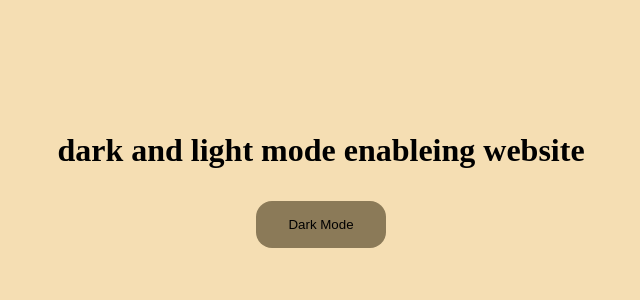
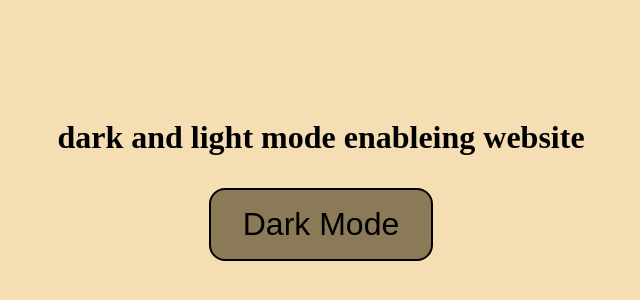
Before and after one commit to callmeyaseen/Dark-Light-Mode, a plain HTML site: page index.html in a window 1280 px wide. Shown: the part 210-510 px from the top of the page, without its empty margins (319-959 px from the left). Drawn offline with Linux system fonts and the light colour scheme.

Commit message:
Miner changes

```diff
--- a/script.js
+++ b/script.js
@@ -4,6 +4,7 @@ btnEl.addEventListener('click', ()=>{
     if(btnEl.innerHTML === "Dark Mode"){
     containerEl.style.backgroundColor = 'black'
     btnEl.style.backgroundColor = 'black'
+    btnEl.style.border = '2px solid black'
     containerEl.style.color = 'white'
     btnEl.style.color = 'white'
     btnEl.innerHTML = 'Light Mode'
@@ -11,6 +12,7 @@ btnEl.addEventListener('click', ()=>{
     containerEl.style.backgroundColor = 'white'
     btnEl.style.backgroundColor = 'white'
     containerEl.style.color = 'black'
+    btnEl.style.border = '2px solid white'
     btnEl.style.color = 'black'
     btnEl.innerHTML = 'Dark Mode'
     }
--- a/style.css
+++ b/style.css
@@ -13,10 +13,15 @@
     gap: 2rem;
     background-color: wheat;
 }
+h1{
+    text-align: center;
+    font-size: 2rem;
+}
 #btn{
+    font-size: 2rem;
     padding: 1rem 2rem;
     border-radius: 1rem;
     background-color: rgb(139, 122, 88);
-    border: none;
+    border: 2px solid black;
     cursor: pointer;
 }
```
